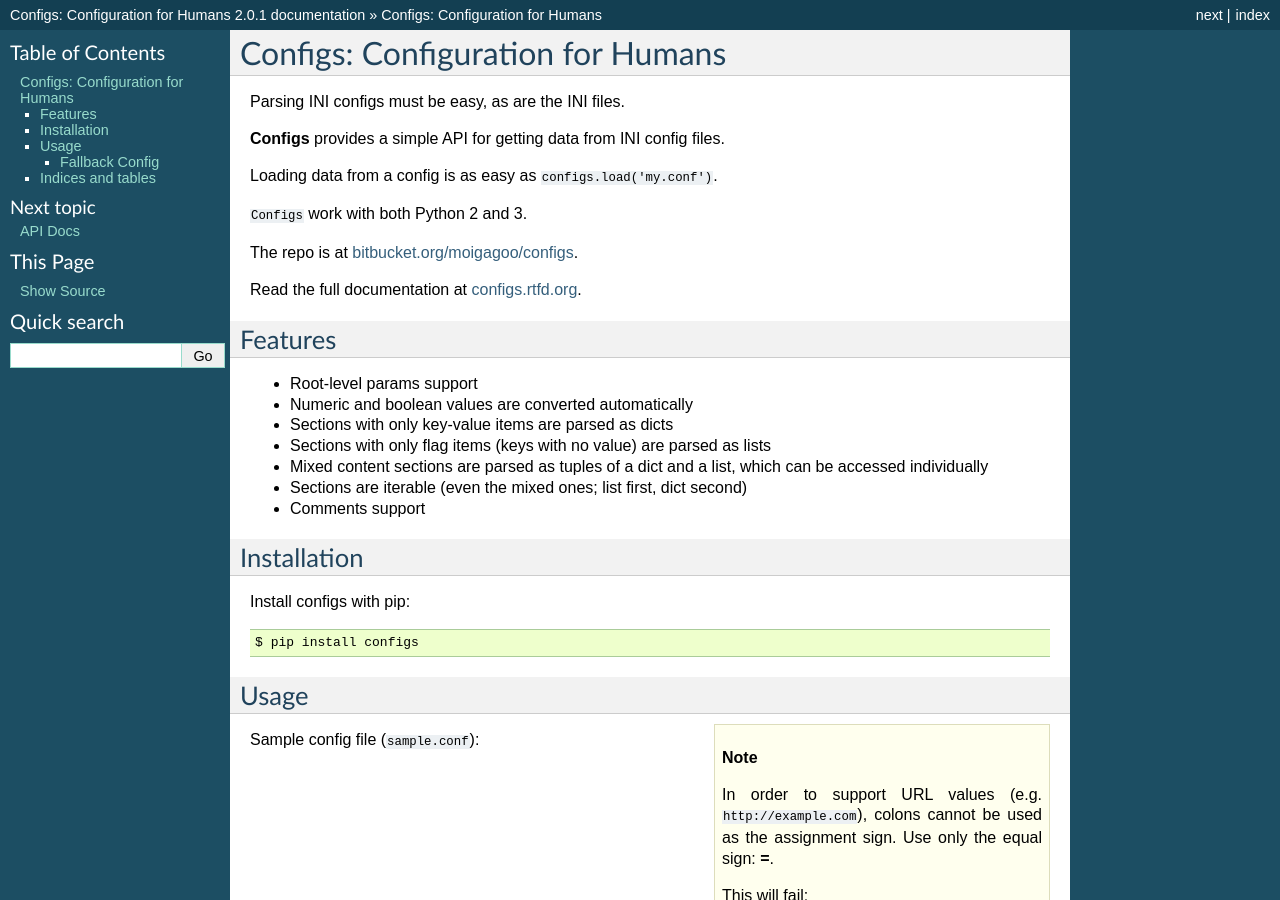
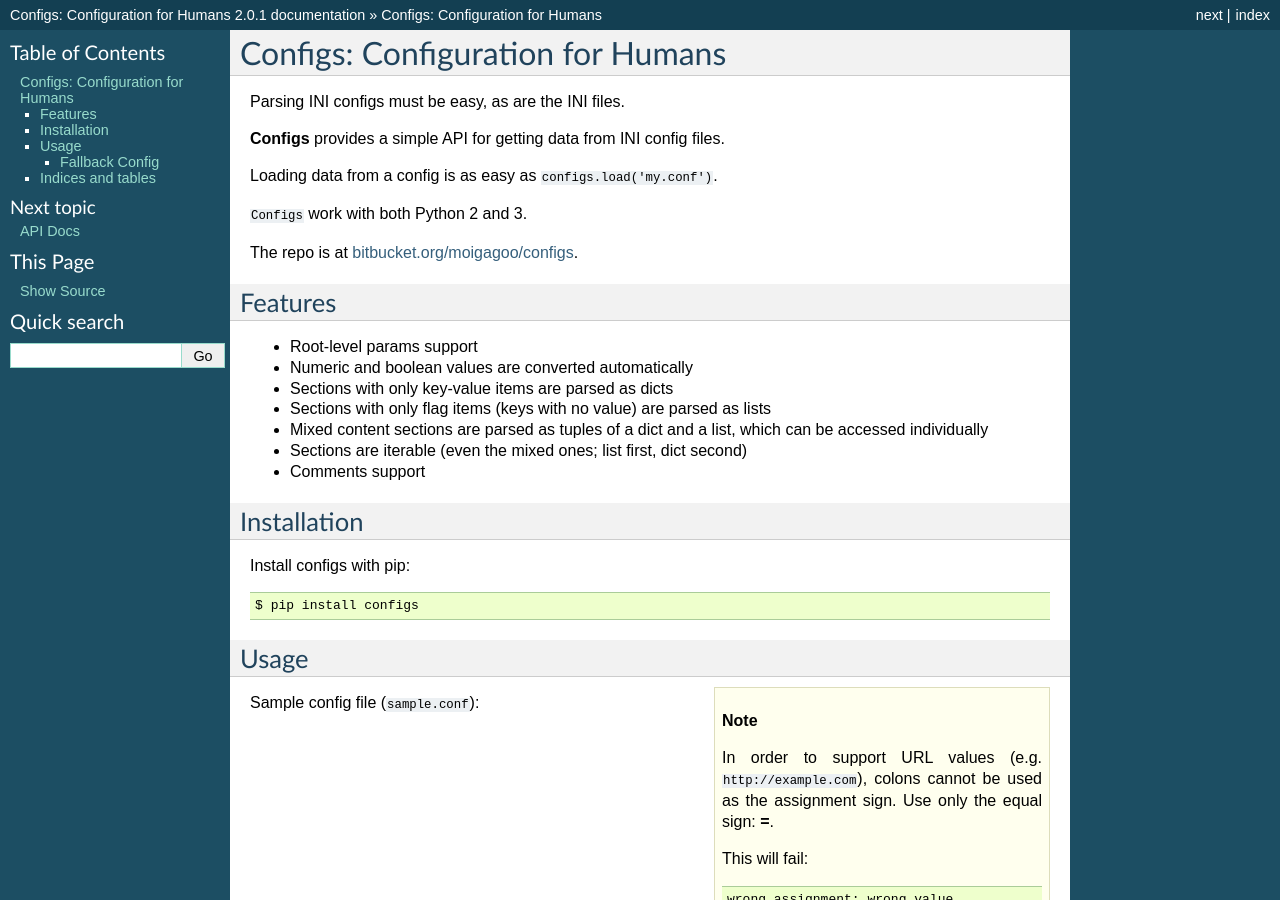
Before and after one commit to moigagoo/configs, a Sphinx documentation site: the page built from docs/index.rst, in a window 1280 px wide and 900 px high. Built offline with Sphinx 7.4.7, drawn with Linux system fonts in a browser that asks for light colours.

```diff
--- a/README.rst
+++ b/README.rst
@@ -11,6 +11,8 @@ Loading data from a config is as easy as ``configs.load('my.conf')``.
 ``Configs`` work with both Python 2 and 3.
 
 The repo is at `bitbucket.org/moigagoo/configs <https://bitbucket.org/moigagoo/configs>`_.
+
+Read the full documentation at `configs.rtfd.org <http://configs.rtfd.org>`_.
 
 Features
 ========
--- a/docs/index.rst
+++ b/docs/index.rst
@@ -17,8 +17,6 @@ Loading data from a config is as easy as ``configs.load('my.conf')``.
 ``Configs`` work with both Python 2 and 3.
 
 The repo is at `bitbucket.org/moigagoo/configs <https://bitbucket.org/moigagoo/configs>`_.
-
-Read the full documentation at `configs.rtfd.org <http://configs.rtfd.org>`_.
 
 Features
 ========
```
